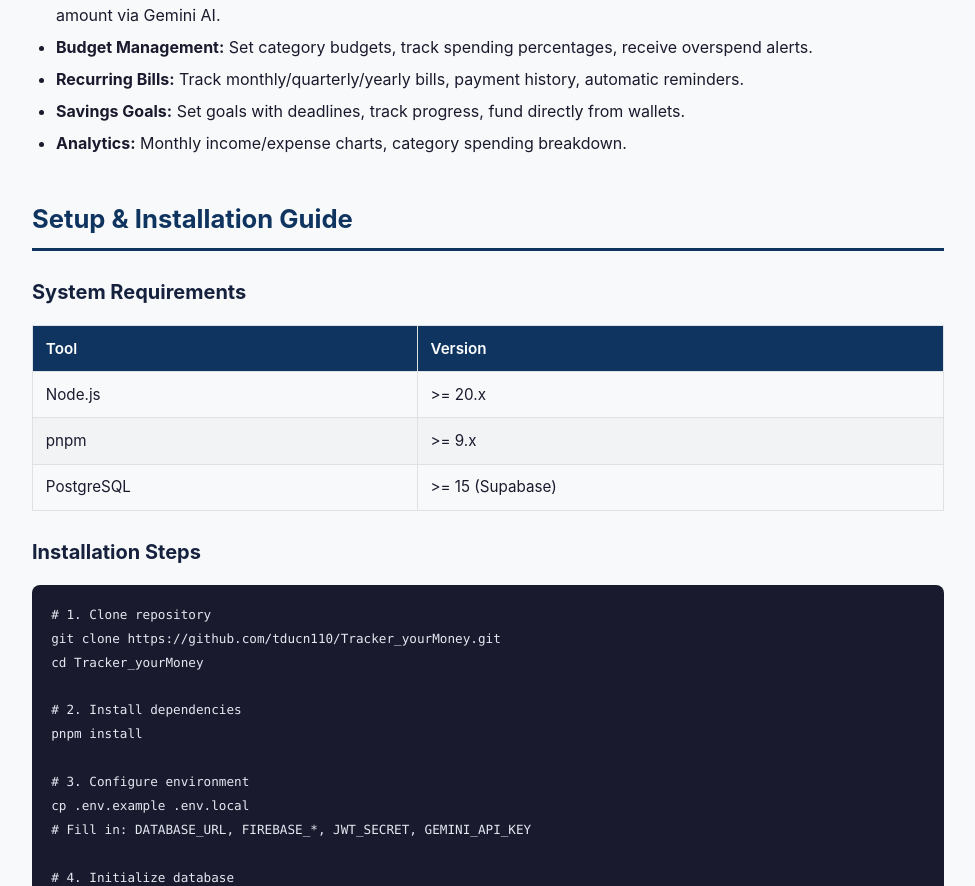
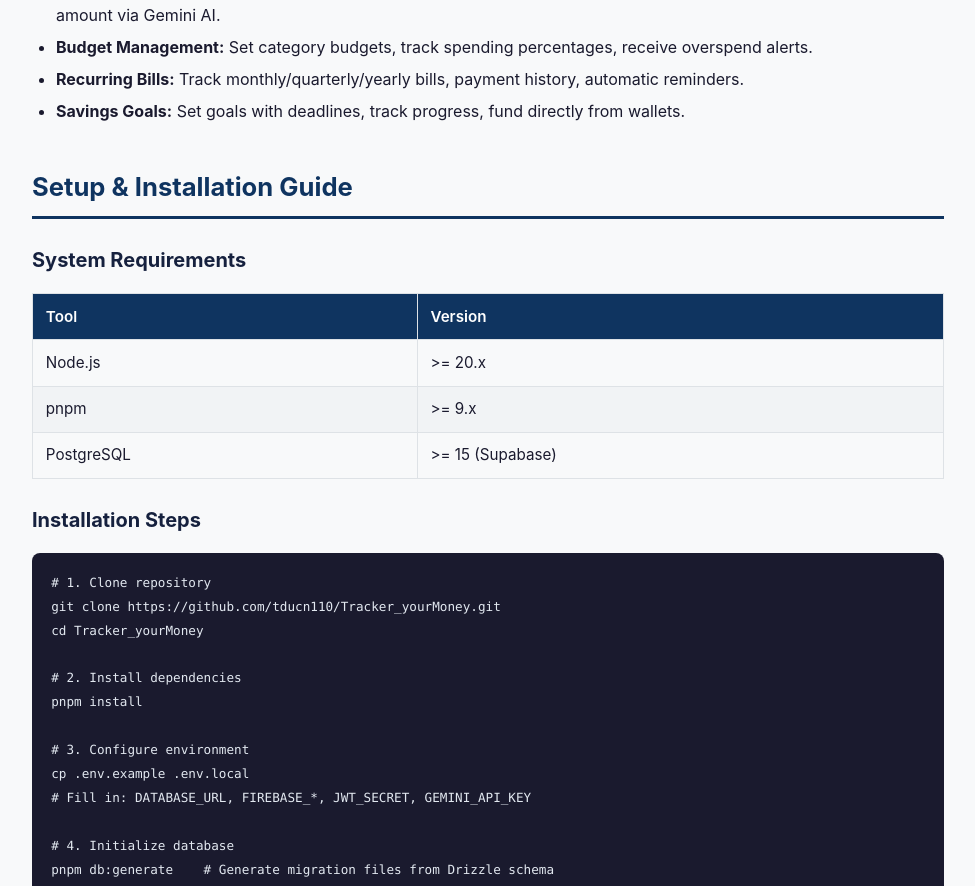
Before and after one commit to kiet00394-collab/Final-Report, a Next.js app: page / in a window 1280 px wide. Shown: the part 1784-2670 px from the top of the page, without its empty margins (152-1127 px from the left). Built offline with nearby package versions, Linux system fonts and the light colour scheme.

Commit message:
chore: remove Analytics from Key Features

```diff
--- a/pages/index.js
+++ b/pages/index.js
@@ -75,8 +75,6 @@ export default function Home() {
           <li><strong>Budget Management:</strong> Set category budgets, track spending percentages, receive overspend alerts.</li>
           <li><strong>Recurring Bills:</strong> Track monthly/quarterly/yearly bills, payment history, automatic reminders.</li>
           <li><strong>Savings Goals:</strong> Set goals with deadlines, track progress, fund directly from wallets.</li>
-          <li><strong>Analytics:</strong> Monthly income/expense charts, category spending breakdown.</li>
-
         </ul>
 
         {/* ── SETUP GUIDE ── */}
```
